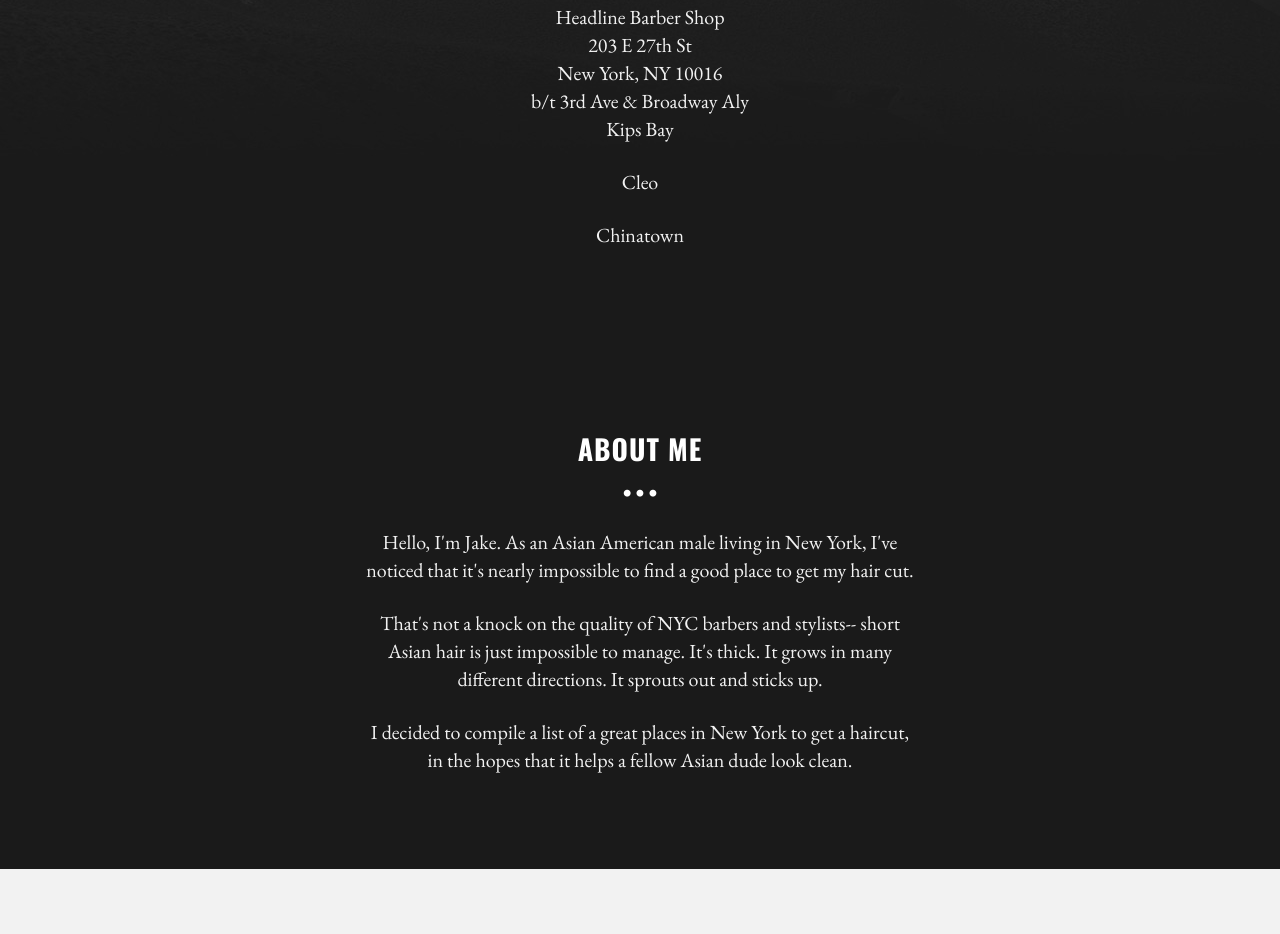
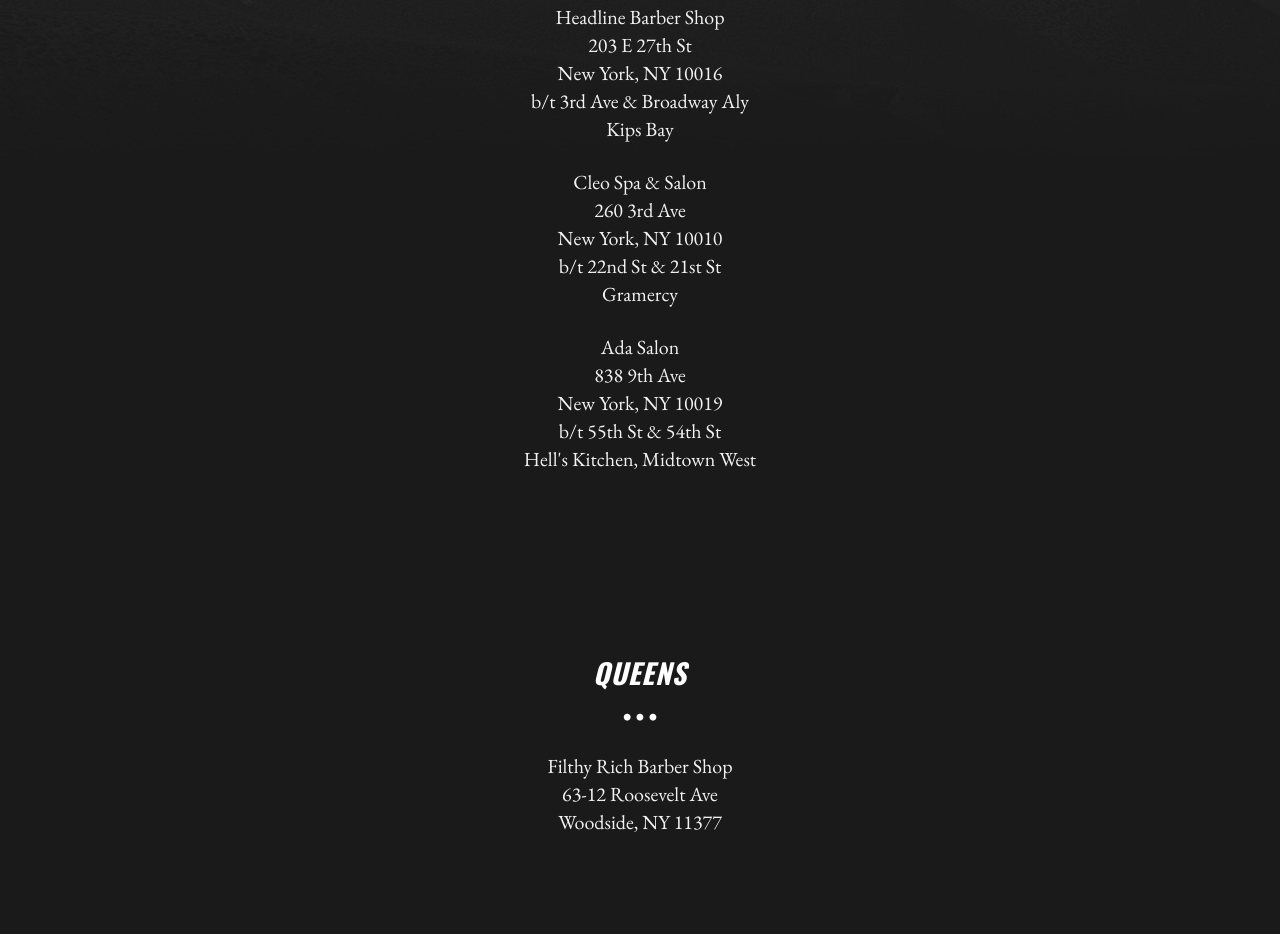
Before and after one commit to jacobjzhang/jacobjzhang.github.io, a plain HTML site: page index.html in a window 1280 px wide. Shown: the part 634-1568 px from the top of the page. Before the commit the page ends 1503 px from the top, so only its background shows below. Drawn offline with nearby package versions, Linux system fonts and the light colour scheme.

Commit message:
First four locations

```diff
--- a/index.html
+++ b/index.html
@@ -72,8 +72,7 @@
 					</div>
 				</div>
 
-				<!-- ========== ABOUT SECTION ========== -->
-				<section id="about" name="about"></section>
+				<!-- ========== LISTINGS SECTION ========== -->
 				<div id="g">
 					<div class="container">
 						<div class="row">
@@ -86,13 +85,42 @@
 								<br>203 E 27th St
 								<br>New York, NY 10016
 								<br>b/t 3rd Ave & Broadway Aly
-								<br>Kips Bay
-								<p>Cleo</p>
-								<p>Chinatown</p>
+								<br>Kips Bay</p>
+
+								<p>Cleo Spa & Salon
+								<br>260 3rd Ave
+								<br>New York, NY 10010
+								<br>b/t 22nd St & 21st St
+								<br>Gramercy</p>
+
+								<p>Ada Salon
+								<br>838 9th Ave
+								<br>New York, NY 10019
+								<br>b/t 55th St & 54th St
+								<br>Hell's Kitchen, Midtown West</p>
+
 							</div>
 						</div>
 					</div><!-- /container -->
-				</div><!-- /f -->
+				</div><!-- /g -->
+
+				<!-- ========== LISTINGS SECTION ========== -->
+				<div id="g">
+					<div class="container">
+						<div class="row">
+							<h3>QUEENS</h3>
+							<p class="centered"><i class="icon icon-circle"></i><i class="icon icon-circle"></i><i class="icon icon-circle"></i></p>
+
+							<!-- INTRO INFORMATIO-->
+							<div class="col-lg-6 col-lg-offset-3">
+								<p>Filthy Rich Barber Shop
+								<br>63-12 Roosevelt Ave
+								<br>Woodside, NY 11377</p>
+
+							</div>
+						</div>
+					</div><!-- /container -->
+				</div><!-- /g -->
 
 
 			</div><!-- /container -->
```
